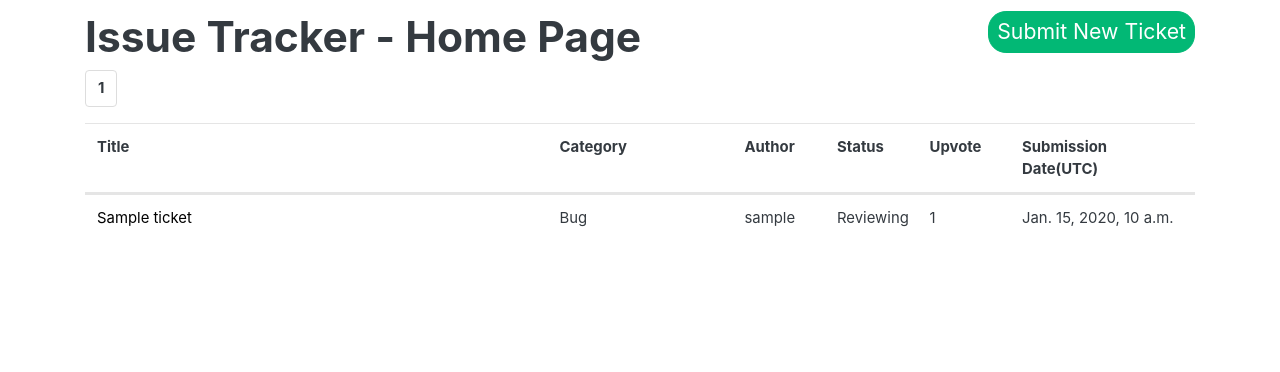
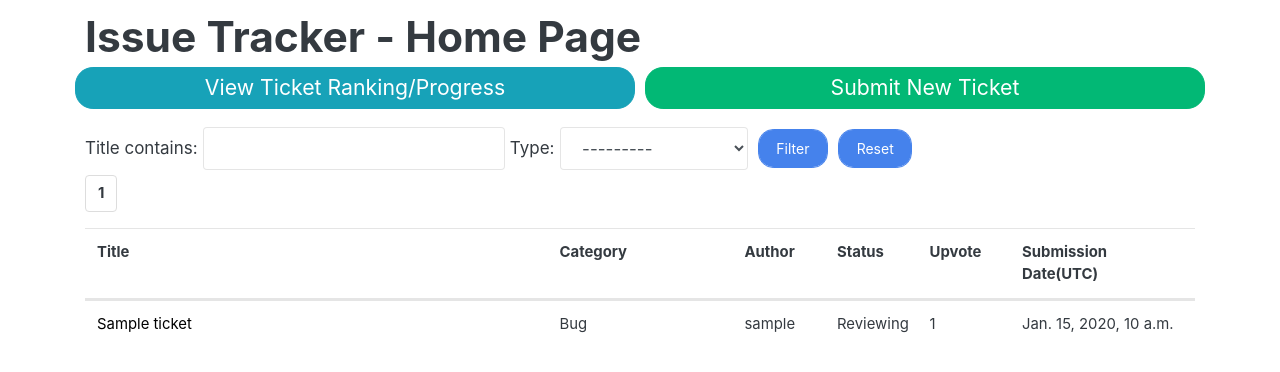
Before and after one commit to comacoma/FSF-MilestoneProject, a Django app: page /issuetracker/ in a window 1280 px wide. Shown: the part 59-431 px from the top of the page. Run offline with Django 3.2, Linux system fonts and the light colour scheme; tables that the repository leaves empty hold one stand-in row (values such as "Sample post"); some libraries are stand-ins or nearby versions.

Commit message:
Added filtering on issue tracker home page

```diff
--- /dev/null
+++ b/issuetracker/filters.py
@@ -0,0 +1,10 @@
+import django_filters
+from .models import Ticket
+
+class TicketFilter(django_filters.FilterSet):
+    class Meta:
+        model = Ticket
+        fields = {
+            'title': ['icontains'],
+            'type': ['exact'],
+        }
--- a/issuetracker/templates/issuetrackerhome.html
+++ b/issuetracker/templates/issuetrackerhome.html
@@ -1,5 +1,7 @@
 {% extends 'base.html' %}
+{% load widget_tweaks %}
 {% load tz %}
+{% load helper %}
 
 {% block page_title %}Issue Tracker - Home Page{% endblock %}
 
@@ -7,17 +9,48 @@
 <div class="container">
     <h1>
         Issue Tracker - Home Page
-        <a href="{% url 'submit_new_ticket' %}" class="btn btn-success btn-sm small-text header-button">Submit New Ticket</a>
+        <div class="row">
+            <a href="#"class="btn btn-info btn-sm small-text header-button col">View Ticket Ranking/Progress</a>
+            <a href="{% url 'submit_new_ticket' %}" class="btn btn-success btn-sm small-text header-button col">Submit New Ticket</a>
+        </div>
     </h1>
+
+    <form method="GET" class="form-inline">
+        {% for field in filter.form %}
+            {{ field.label_tag }}
+            {% render_field field class="form-control form-input-margin" %}
+        {% endfor %}
+        <button type="submit" class="btn btn-primary form-control form-input-margin">Filter</button>
+        <a href="{% url 'issue_tracker_home' %}" class="btn btn-primary form-control form-input-margin form-reset">Reset</a>
+    </form>
+
     <div>
         <ul class="pagination">
             {% if tickets.has_previous %}
+                {% if 'title__icontains=' in request.get_full_path or 'type=' in request.get_full_path %}
+                    {% if 'page' in request.get_full_path %}
+                        <li class="page-item">
+                            <a href="{{ request.get_full_path | splitpart:0 }}&page=1" class="page-link"><i class="fas fa-fast-backward"></i></a>
+                        </li>
+                        <li class="page-item">
+                            <a href="{{ request.get_full_path | splitpart:0 }}&page={{ tickets.previous_page_number }}" class="page-link"><i class="fas fa-backward"></i></a>
+                        </li>
+                    {% else %}
+                        <li class="page-item">
+                            <a href="{{ request.get_full_path }}&page=1" class="page-link"><i class="fas fa-fast-backward"></i></a>
+                        </li>
+                        <li class="page-item">
+                            <a href="{{ request.get_full_path }}&page={{ tickets.previous_page_number }}" class="page-link"><i class="fas fa-backward"></i></a>
+                        </li>
+                    {% endif %}
+                {% else %}
                     <li class="page-item">
                         <a href="?page=1" class="page-link"><i class="fas fa-fast-backward"></i></a>
                     </li>
                     <li class="page-item">
                         <a href="?page={{ tickets.previous_page_number }}" class="page-link"><i class="fas fa-backward"></i></a>
                     </li>
+                {% endif %}
             {% endif %}
 
             {% for num in tickets.paginator.page_range %}
@@ -26,19 +59,49 @@
                         <a class="page-link"><strong>{{ num }}</strong></a>
                     </li>
                 {% elif num > tickets.number|add:'-5' and num < tickets.number|add:'5' %}
+                    {% if 'title__icontains' in request.get_full_path or 'type' in request.get_full_path %}
+                        {% if 'page' in request.get_full_path %}
+                            <li class="page-item">
+                                <a href="{{ request.get_full_path | splitpart:0 }}&page={{ num }}" class="page-link">{{ num }}</a>
+                            </li>
+                        {% else %}
+                            <li class="page-item">
+                                <a href="{{ request.get_full_path }}&page={{ num }}" class="page-link">{{ num }}</a>
+                            </li>
+                        {% endif %}
+                    {% else %}
                         <li class="page-item">
                             <a href="?page={{ num }}" class="page-link">{{ num }}</a>
                         </li>
                     {% endif %}
+                {% endif %}
             {% endfor %}
 
             {% if tickets.has_next %}
+                {% if 'title__icontains=' in request.get_full_path or 'type=' in request.get_full_path %}
+                    {% if 'page' in request.get_full_path %}
+                        <li class="page-item">
+                            <a href="{{ request.get_full_path | splitpart:0 }}&page={{ tickets.next_page_number }}" class="page-link"><i class="fas fa-forward"></i></a>
+                        </li>
+                        <li class="page-item">
+                            <a href="{{ request.get_full_path | splitpart:0 }}&page={{ tickets.paginator.num_pages }}" class="page-link"><i class="fas fa-fast-forward"></i></a>
+                        </li>
+                    {% else %}
+                        <li class="page-item">
+                            <a href="{{ request.get_full_path }}&page={{ tickets.next_page_number }}" class="page-link"><i class="fas fa-forward"></i></a>
+                        </li>
+                        <li class="page-item">
+                            <a href="{{ request.get_full_path }}&page={{ tickets.paginator.num_pages }}" class="page-link"><i class="fas fa-fast-forward"></i></a>
+                        </li>
+                    {% endif %}
+                {% else %}
                     <li class="page-item">
                         <a href="?page={{ tickets.next_page_number }}" class="page-link"><i class="fas fa-forward"></i></a>
                     </li>
                     <li class="page-item">
                         <a href="?page={{ tickets.paginator.num_pages }}" class="page-link"><i class="fas fa-fast-forward"></i></a>
                     </li>
+                {% endif %}
             {% endif %}
         </ul>
     </div>
--- a/issuetracker/views.py
+++ b/issuetracker/views.py
@@ -2,12 +2,13 @@ from django.shortcuts import render, get_object_or_404, redirect
 from django.contrib import messages
 from django.contrib.auth.decorators import login_required
 from django.contrib.admin.views.decorators import staff_member_required
-from .models import Ticket, Comment, Fund
-from .forms import TicketSubmitForm, CommentPostForm, FundingForm, UpdateStatusForm, UpdateThresholdForm, CardDetailForm
 from django.utils import timezone
 from django.core.paginator import Paginator
 from django.http import HttpResponse
 from django.conf import settings
+from .models import Ticket, Comment, Fund
+from .forms import TicketSubmitForm, CommentPostForm, FundingForm, UpdateStatusForm, UpdateThresholdForm, CardDetailForm
+from .filters import TicketFilter
 import stripe
 
 stripe.api_key = settings.STRIPE_SECRET
@@ -19,10 +20,12 @@ def issue_tracker_home(request):
     """
 
     tickets = Ticket.objects.all().order_by('-submission_date')
-    paginator = Paginator(tickets, 20)
+    filter = TicketFilter(request.GET, queryset=tickets)
+    paginator = Paginator(filter.qs, 20)
     page = request.GET.get('page')
     tickets = paginator.get_page(page)
-    return render(request, "issuetrackerhome.html", {'tickets': tickets})
+
+    return render(request, "issuetrackerhome.html", {'tickets': tickets, 'filter': filter})
 
 @login_required
 def submit_new_ticket(request):
--- a/static/css/style.css
+++ b/static/css/style.css
@@ -39,6 +39,10 @@
     float: none;
 }
 
+.header-button {
+    margin: 5px;
+}
+
 @media screen and (min-width: 991px) {
     .register-text {
         font-size: 90%;
--- a/unicorn_attractor/settings.py
+++ b/unicorn_attractor/settings.py
@@ -39,6 +39,8 @@ INSTALLED_APPS = [
     'django.contrib.messages',
     'django.contrib.staticfiles',
     'django_forms_bootstrap',
+    'django_filters',
+    'widget_tweaks',
     'home',
     'accounts',
     'issuetracker',
```
Also changed, not shown: issuetracker/templatetags/helper.py (added, +8 -0 lines), issuetracker/templatetags/__init__.py (added). Lines whose indentation alone changed are shown as unchanged.
